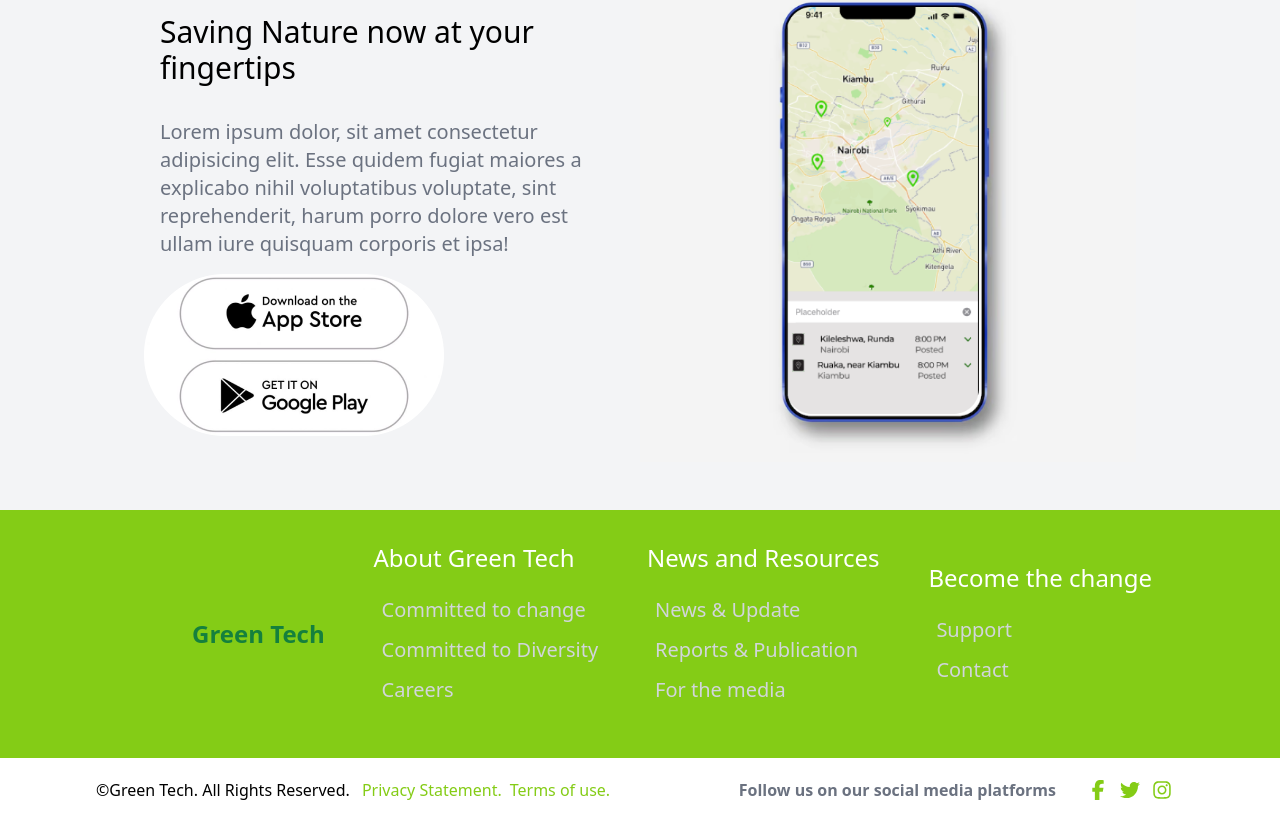
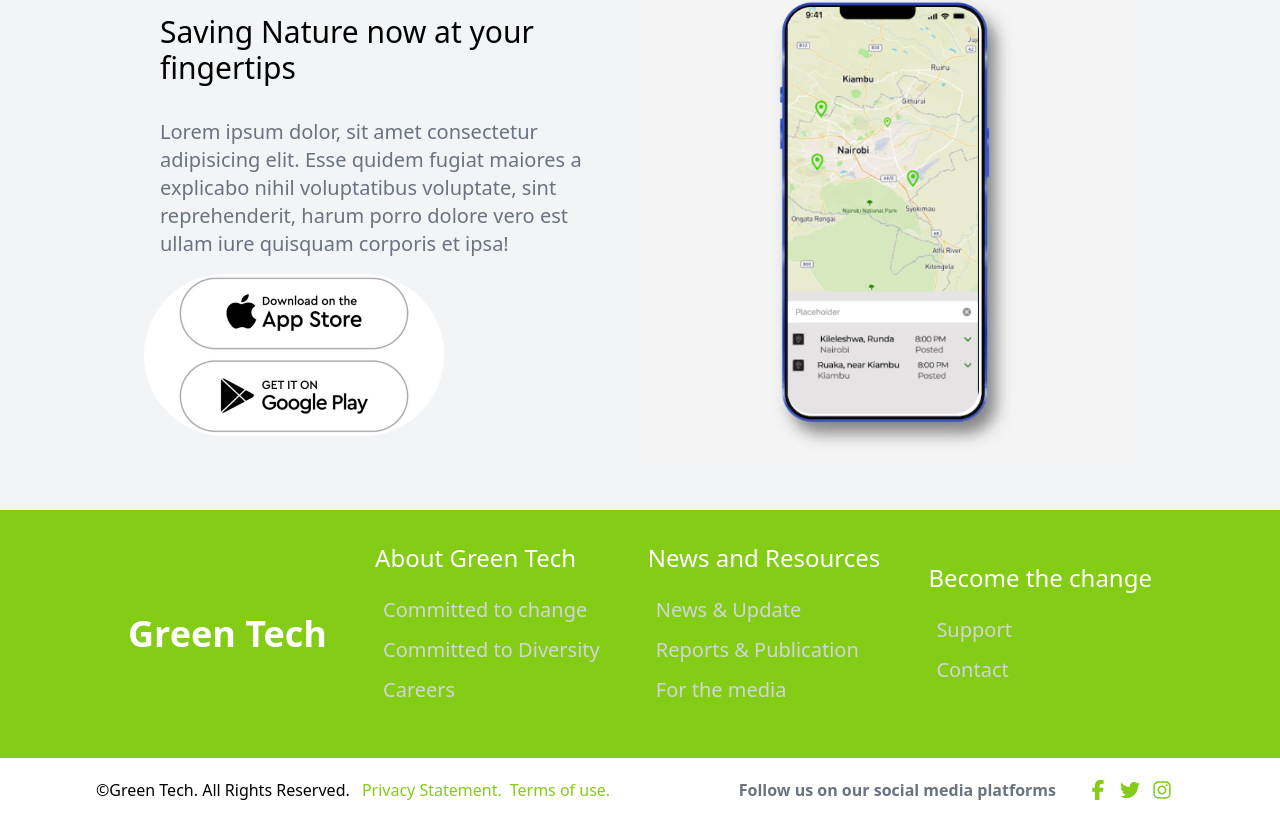
Before and after one commit to kelvin-od/Behavioral-Climate, a React (Create React App) app: page / in a window 1280 px wide. Shown: the part 3374-4200 px from the top of the page. Built offline with nearby package versions, Linux system fonts and the light colour scheme.

Commit message:
Updated footer section

```diff
--- a/src/components/Footer.jsx
+++ b/src/components/Footer.jsx
@@ -5,12 +5,12 @@ const Footer = () => {
         <div className='bg-lime-500 h-auto p-8'>
             <div className="flex items-center justify-between mx-24">
                 <div>
-                <div className='text-green-700 text-2xl font-bold ml-16'>Green Tech</div>
+                    <div className='text-white text-4xl font-bold'>Green Tech</div>
                 </div>
                 <div className='flex-col items-center justify-between'>
                     <p className='text-white text-2xl'>About Green Tech</p>
                     <div className='flex flex-col text-xl py-4 pl-2 leading-loose'>
-                        <a className='text-gray-300 hover:text-gray-100'  href="">Committed to change</a>
+                        <a className='text-gray-300 hover:text-gray-100' href="">Committed to change</a>
                         <a className='text-gray-300 hover:text-gray-100' href="">Committed to Diversity</a>
                         <a className='text-gray-300 hover:text-gray-100' href="">Careers</a>
                     </div>
```
